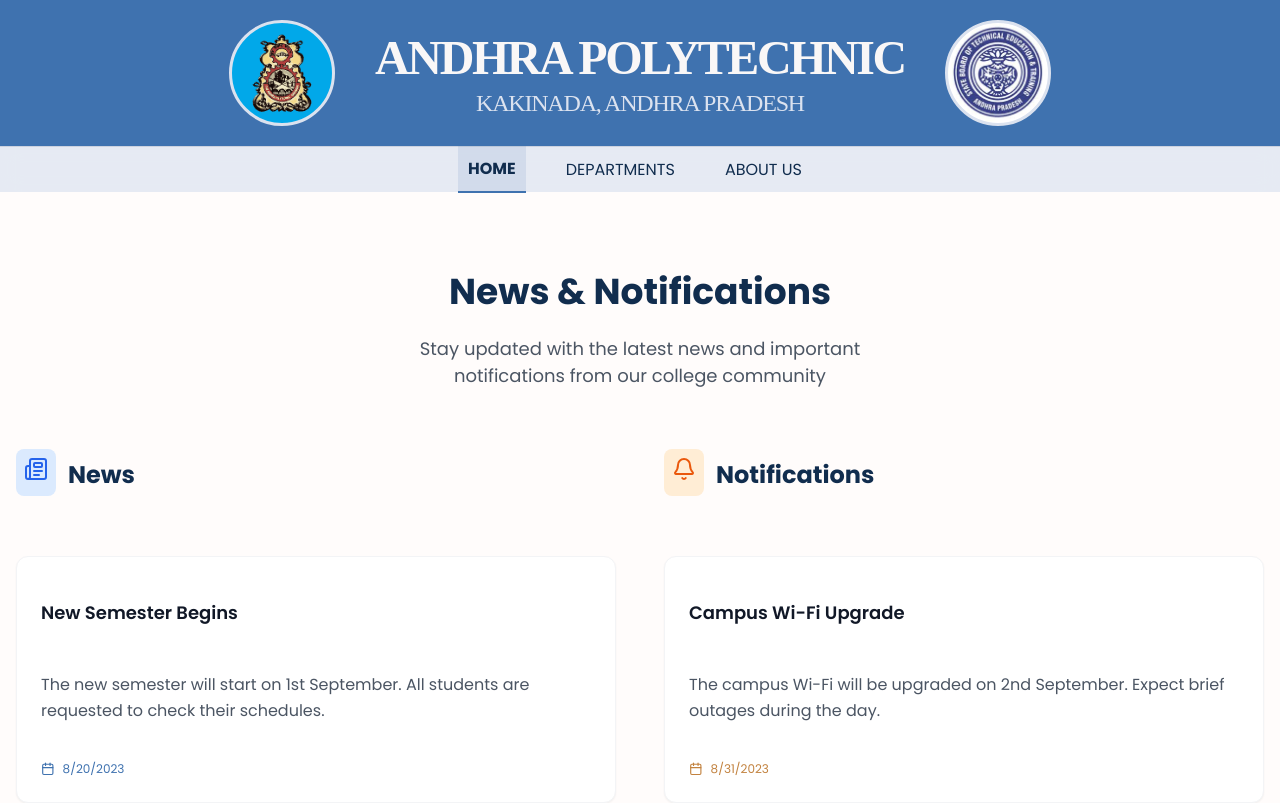
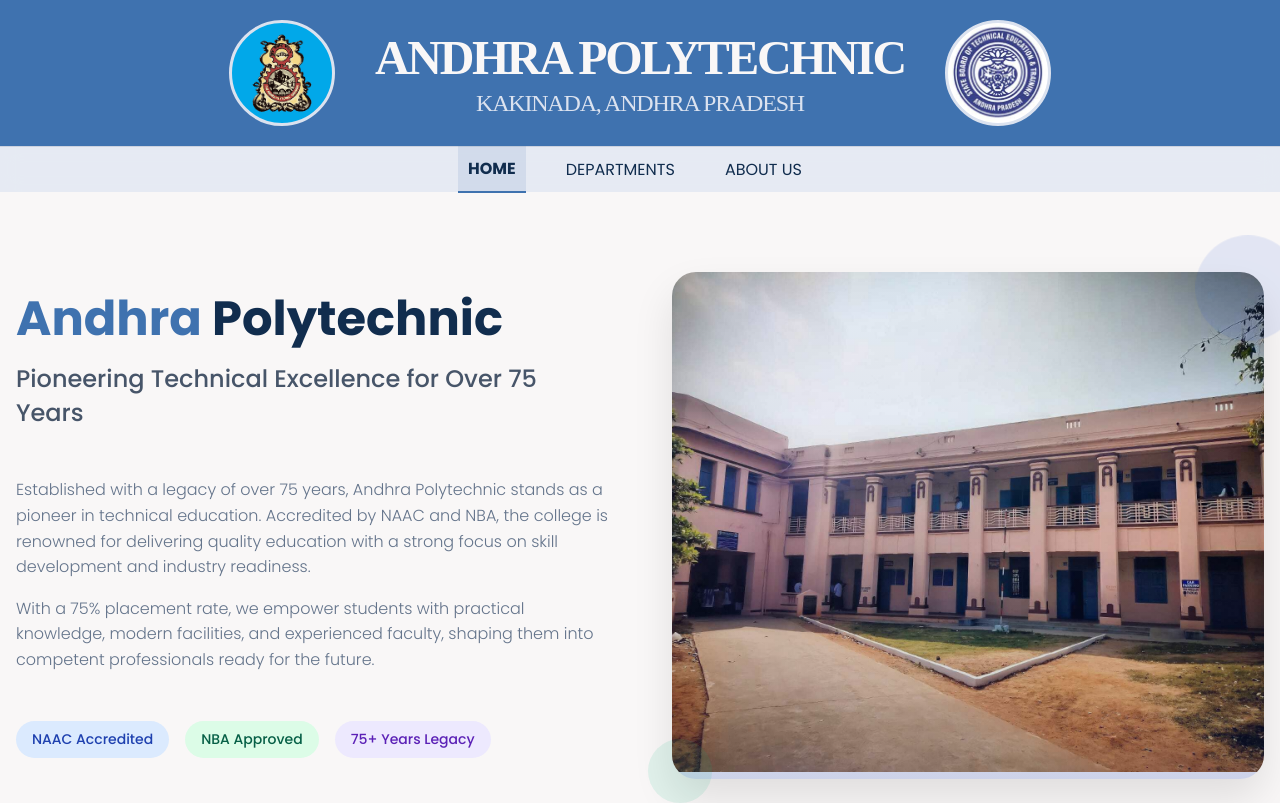
Before and after one commit to DhanushSaiCoder/AndhraPolytechnic, a React (Create React App) app in the folder frontend/: page / in a window 1280 px wide. Shown: the top 803 px of the page. Built offline with nearby package versions, Linux system fonts and the light colour scheme.

Commit message:
feat: Rename HeroSection components for clarity and fix imports

```diff
--- a/frontend/src/pages/AboutPage.js
+++ b/frontend/src/pages/AboutPage.js
@@ -1,6 +1,5 @@
 import React from 'react'
-import HeroSection from '../components/AboutUsComponents/HeroSection'
-
+import AboutUsHeroSection from '../components/AboutUsComponents/AboutUsHeroSection'
 import Timeline from '../components/AboutUsComponents/Timeline'
 import Accreditations from '../components/AboutUsComponents/Accreditations'
 import ContactSection from '../components/AboutUsComponents/ContactUs'
@@ -8,7 +7,7 @@ import Achievements from '../components/AboutUsComponents/Achievements'
 const AboutPage = () => {
   return (
     <div className='About'>
-      <HeroSection />
+      <AboutUsHeroSection />
       <Timeline />
       <Accreditations />
       <Achievements />
--- a/frontend/src/pages/HomePage.js
+++ b/frontend/src/pages/HomePage.js
@@ -1,7 +1,7 @@
 //home page
 import React from 'react';
 import '../styles/HomeStyles/Home.css';
-import HeroSection from '../components/HomeComponents/HeroSection';
+import HomeHeroSection from '../components/HomeComponents/HomeHeroSection';
 import NoticeBoard from './../components/HomeComponents/NoticeBoard';
 import CommissionerMessage from './../components/HomeComponents/CommissionerMessage';
 import PrincipalMessage from '../components/HomeComponents/PrincipalMessage';
@@ -10,12 +10,12 @@ import MessageFromLeaders from './../components/HomeComponents/MessageFromLeader
 import CollegeGallery from './../components/HomeComponents/CollegeGallery';
 import ImageSlider from '../components/HomeComponents/ImageSlider';
 import Departments from '../components/HomeComponents/Departments';
-
+import AboutUsHeroSection from '../components/AboutUsComponents/AboutUsHeroSection'
 
 export default function HomePage() {
   return (
     <div className='Home'>
-      {/* <HeroSection /> */}
+      <AboutUsHeroSection />
       <NoticeBoard />
       <MessageFromLeaders />
       <CurrentInfo />
```
Also changed, not shown: frontend/src/components/AboutUsComponents/AboutUsHeroSection.js (renamed from frontend/src/components/AboutUsComponents/HeroSection.js), frontend/src/components/homeComponents/HomeHeroSection.js (renamed from frontend/src/components/homeComponents/HeroSection.js).
